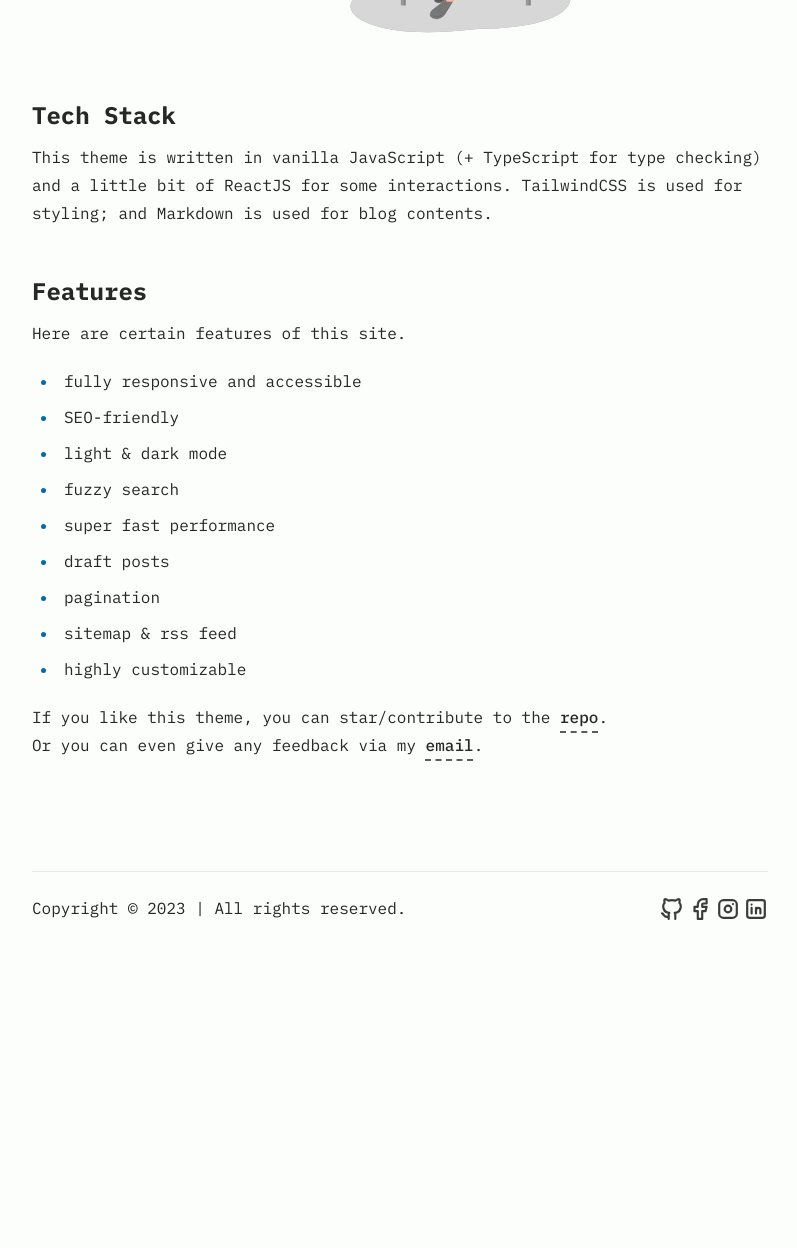
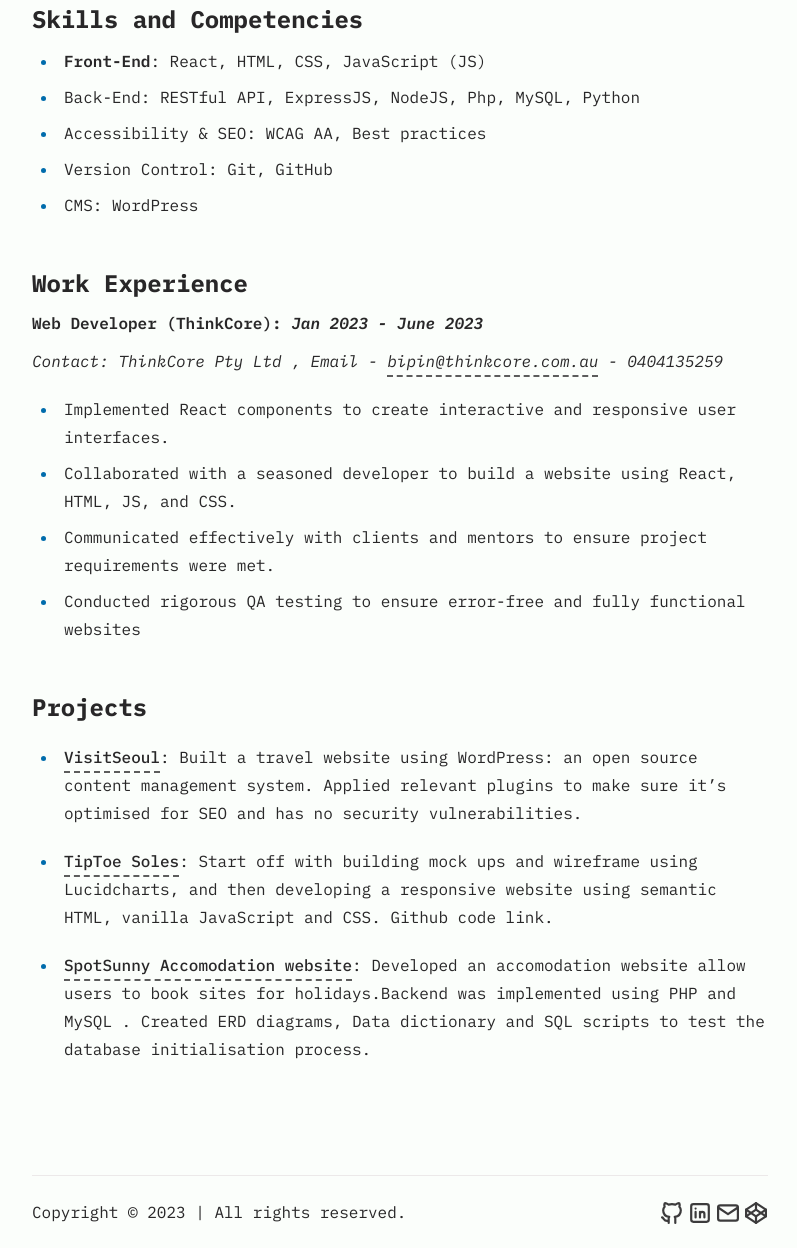
Before and after one commit to Raskour/ras-blog, an Astro site: page /about in a window 1280 px wide. Shown: the part 716-1964 px from the top of the page, without its empty margins (240-1037 px from the left). Before the commit the page ends 1660 px from the top, so only its background shows below. Built offline with nearby package versions, Linux system fonts and the light colour scheme; Astro itself is replaced by a stand-in of ours.

Commit message:
Scafolded my personal blog using astro

```diff
--- a/src/components/LinkButton.astro
+++ b/src/components/LinkButton.astro
@@ -4,10 +4,11 @@
   className?: string;
   ariaLabel?: string;
   title?: string;
+  isExternal?:boolean;
   disabled?: boolean;
 }
 
-const { href, className, ariaLabel, title, disabled = false } = Astro.props;
+const { href, className, ariaLabel, title, isExternal= false, disabled = false } = Astro.props;
 ---
 
 <a
@@ -17,6 +18,7 @@
   aria-label={ariaLabel}
   title={title}
   aria-disabled={disabled}
+  target={isExternal ? "_blank" : "_self"}
 >
   <slot />
 </a>
--- a/src/components/Socials.astro
+++ b/src/components/Socials.astro
@@ -17,6 +17,7 @@
         href={social.href}
         className="link-button"
         title={social.linkTitle}
+        isExternal
       >
         <Fragment set:html={socialIcons[social.name]} />
       </LinkButton>
--- a/src/config.ts
+++ b/src/config.ts
@@ -1,10 +1,10 @@
 import type { Site, SocialObjects } from "./types";
 
 export const SITE: Site = {
-  website: "https://astro-paper.pages.dev/",
-  author: "Sat Naing",
-  desc: "A minimal, responsive and SEO-friendly Astro blog theme.",
-  title: "AstroPaper",
+  website: "https://ras-paper.dev/",
+  author: "Rasmeet Kour",
+  desc: "My personal blog to share articles about tech space.",
+  title: "RasPaper",
   ogImage: "astropaper-og.jpg",
   lightAndDarkMode: true,
   postPerPage: 3,
@@ -22,122 +22,26 @@
 export const SOCIALS: SocialObjects = [
   {
     name: "Github",
-    href: "https://github.com/satnaing/astro-paper",
-    linkTitle: ` ${SITE.title} on Github`,
-    active: true,
-  },
-  {
-    name: "Facebook",
-    href: "https://github.com/satnaing/astro-paper",
-    linkTitle: `${SITE.title} on Facebook`,
-    active: true,
-  },
-  {
-    name: "Instagram",
-    href: "https://github.com/satnaing/astro-paper",
-    linkTitle: `${SITE.title} on Instagram`,
+    href: "https://github.com/Raskour",
+    linkTitle: `Github Profile`,
     active: true,
   },
   {
     name: "LinkedIn",
-    href: "https://github.com/satnaing/astro-paper",
-    linkTitle: `${SITE.title} on LinkedIn`,
+    href: "https://www.linkedin.com/in/ras-kour/",
+    linkTitle: `LinkedIn Profile`,
     active: true,
   },
   {
     name: "Mail",
-    href: "mailto:yourmail@gmail.com",
-    linkTitle: `Send an email to ${SITE.title}`,
-    active: false,
-  },
-  {
-    name: "Twitter",
-    href: "https://github.com/satnaing/astro-paper",
-    linkTitle: `${SITE.title} on Twitter`,
-    active: false,
-  },
-  {
-    name: "Twitch",
-    href: "https://github.com/satnaing/astro-paper",
-    linkTitle: `${SITE.title} on Twitch`,
-    active: false,
-  },
-  {
-    name: "YouTube",
-    href: "https://github.com/satnaing/astro-paper",
-    linkTitle: `${SITE.title} on YouTube`,
-    active: false,
-  },
-  {
-    name: "WhatsApp",
-    href: "https://github.com/satnaing/astro-paper",
-    linkTitle: `${SITE.title} on WhatsApp`,
-    active: false,
-  },
-  {
-    name: "Snapchat",
-    href: "https://github.com/satnaing/astro-paper",
-    linkTitle: `${SITE.title} on Snapchat`,
-    active: false,
-  },
-  {
-    name: "Pinterest",
-    href: "https://github.com/satnaing/astro-paper",
-    linkTitle: `${SITE.title} on Pinterest`,
-    active: false,
-  },
-  {
-    name: "TikTok",
-    href: "https://github.com/satnaing/astro-paper",
-    linkTitle: `${SITE.title} on TikTok`,
-    active: false,
+    href: "mailto:rasmeetkour735@gmail.com",
+    linkTitle: `Send an email to rasmeetkour735@gmail.com}`,
+    active: true,
   },
   {
     name: "CodePen",
-    href: "https://github.com/satnaing/astro-paper",
+    href: "https://codesandbox.io/u/raskour",
     linkTitle: `${SITE.title} on CodePen`,
-    active: false,
-  },
-  {
-    name: "Discord",
-    href: "https://github.com/satnaing/astro-paper",
-    linkTitle: `${SITE.title} on Discord`,
-    active: false,
-  },
-  {
-    name: "GitLab",
-    href: "https://github.com/satnaing/astro-paper",
-    linkTitle: `${SITE.title} on GitLab`,
-    active: false,
-  },
-  {
-    name: "Reddit",
-    href: "https://github.com/satnaing/astro-paper",
-    linkTitle: `${SITE.title} on Reddit`,
-    active: false,
-  },
-  {
-    name: "Skype",
-    href: "https://github.com/satnaing/astro-paper",
-    linkTitle: `${SITE.title} on Skype`,
-    active: false,
-  },
-  {
-    name: "Steam",
-    href: "https://github.com/satnaing/astro-paper",
-    linkTitle: `${SITE.title} on Steam`,
-    active: false,
-  },
-  {
-    name: "Telegram",
-    href: "https://github.com/satnaing/astro-paper",
-    linkTitle: `${SITE.title} on Telegram`,
-    active: false,
-  },
-  {
-    name: "Mastodon",
-    href: "https://github.com/satnaing/astro-paper",
-    linkTitle: `${SITE.title} on Mastodon`,
-    active: false,
+    active: true,
   },
 ];
--- a/src/pages/about.md
+++ b/src/pages/about.md
@@ -3,34 +3,41 @@
 title: "About"
 ---
 
-AstroPaper is a minimal, responsive and SEO-friendly Astro blog theme. I designed and crafted this based on [my personal blog](https://satnaing.dev/blog).
-
-This theme is aimed to be accessible out of the box. Light and dark mode are supported by
-default and additional color schemes can also be configured.
-
-This theme is self-documented \_ which means articles/posts in this theme can also be considered as documentations. So, see the documentation for more info.
+Hi 👋!, My name is Rasmeet Kour. I am an Enthusiastic Web Developer skilled in building responsive and user-friendly websites using HTML,
+CSS, and JavaScript. Knowledgeable in modern front-end frameworks like [React](https://react.dev/), eager to expand
+skills and collaborate on impactful projects to deliver top-notch user experiences.
 
 <div>
   <img src="/assets/dev.svg" class="sm:w-1/2 mx-auto" alt="coding dev illustration">
 </div>
 
-## Tech Stack
+## Skills and Competencies
 
-This theme is written in vanilla JavaScript (+ TypeScript for type checking) and a little bit of ReactJS for some interactions. TailwindCSS is used for styling; and Markdown is used for blog contents.
+- **Front-End**: React, HTML, CSS, JavaScript (JS)
+- Back-End: RESTful API, ExpressJS, NodeJS, Php, MySQL, Python
+- Accessibility & SEO: WCAG AA, Best practices
+- Version Control: Git, GitHub
+- CMS: WordPress
 
-## Features
+## Work Experience
 
-Here are certain features of this site.
+#### Web Developer (ThinkCore): _Jan 2023 - June 2023_
 
-- fully responsive and accessible
-- SEO-friendly
-- light & dark mode
-- fuzzy search
-- super fast performance
-- draft posts
-- pagination
-- sitemap & rss feed
-- highly customizable
+_Contact: ThinkCore Pty Ltd , Email - bipin@thinkcore.com.au - 0404135259_
 
-If you like this theme, you can star/contribute to the [repo](https://github.com/satnaing/astro-paper).
-Or you can even give any feedback via my [email](mailto:contact@satnaing.dev).
+- Implemented React components to create interactive and responsive user interfaces.
+- Collaborated with a seasoned developer to build a website using React, HTML, JS, and CSS.
+- Communicated effectively with clients and mentors to ensure project requirements were met.
+- Conducted rigorous QA testing to ensure error-free and fully functional websites
+
+## Projects
+
+- [VisitSeoul](https://www.visitseoul.epizy.com/?i=1): Built a travel website using WordPress: an open source content management system.
+  Applied relevant plugins to make sure it’s optimised for SEO and has no security vulnerabilities.
+
+- [TipToe Soles](https://www.tiptoesoles.epizy.com/): Start off with building mock ups and wireframe using Lucidcharts, and then developing a
+  responsive website using semantic HTML, vanilla JavaScript and CSS. Github code link.
+
+- [SpotSunny Accomodation website](https://www.spotsunny.epizy.com/): Developed an accomodation website allow users to book sites for
+  holidays.Backend was implemented using PHP and MySQL . Created ERD diagrams, Data dictionary
+  and SQL scripts to test the database initialisation process.
--- a/src/pages/index.astro
+++ b/src/pages/index.astro
@@ -23,37 +23,12 @@
   <Header />
   <main id="main-content">
     <section id="hero">
-      <h1>Mingalaba</h1>
-      <a
-        target="_blank"
-        href="/rss.xml"
-        class="rss-link"
-        aria-label="rss feed"
-        title="RSS Feed"
-      >
-        <svg xmlns="http://www.w3.org/2000/svg" class="rss-icon"
-          ><path
-            d="M19 20.001C19 11.729 12.271 5 4 5v2c7.168 0 13 5.832 13 13.001h2z"
-          ></path><path
-            d="M12 20.001h2C14 14.486 9.514 10 4 10v2c4.411 0 8 3.589 8 8.001z"
-          ></path><circle cx="6" cy="18" r="2"></circle>
-        </svg>
-      </a>
-
+      <h1>Rasmeet Blog</h1>
       <p>
-        AstroPaper is a minimal, responsive, accessible and SEO-friendly Astro
-        blog theme. This theme follows best practices and provides accessibility
-        out of the box. Light and dark mode are supported by default. Moreover,
-        additional color schemes can also be configured.
-      </p>
-      <p>
-        Read the blog posts or check
-        <LinkButton
-          className="hover:text-skin-accent underline underline-offset-4 decoration-dashed"
-          href="https://github.com/satnaing/astro-paper#readme"
-        >
-          README
-        </LinkButton> for more info.
+        Enthusiastic Web Developer skilled in building responsive and
+        user-friendly websites using HTML, CSS, and JavaScript. Knowledgeable in
+        modern front-end frameworks like <strong>React</strong>, eager to expand skills and
+        collaborate on impactful projects to deliver top-notch user experiences.
       </p>
       {
         // only display if at least one social link is enabled
```
Also changed, not shown: 2 other files.
